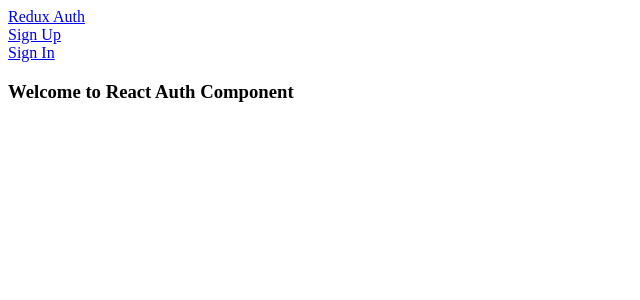
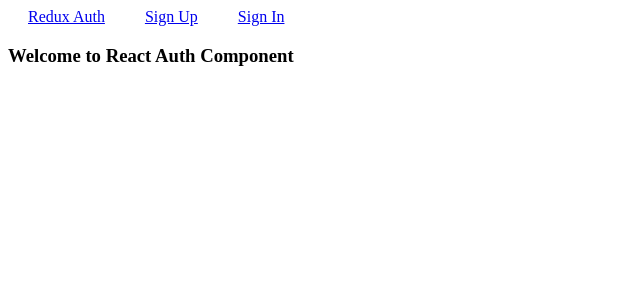
Before and after one commit to Basem101/auth, a React (Create React App) app in the folder client/: page / in a window 1280 px wide. Shown: the top 300 px of the page, without its empty margins (0-640 px from the left). Built offline with nearby package versions, Linux system fonts and the light colour scheme.

Commit message:
add minor styling

```diff
--- a/client/src/components/Header.js
+++ b/client/src/components/Header.js
@@ -3,13 +3,14 @@
 import React, { Component } from 'react';
 import { Link } from 'react-router-dom';
 import { connect } from 'react-redux';
+import '../css/header.css';
 
 class Header extends Component {
 
 	renderLinks() {
 		if(this.props.authenticated) {
 			return (
-				<div>
+				<div className="header">
 					<Link to="/feature">Feature</Link>
 					<br />
 					<Link to="/signout">Sign Out</Link>
@@ -17,7 +18,7 @@ class Header extends Component {
 			)
 		} else {
 			return (
-				<div>
+				<div className="header">
 					<Link to="/signup">Sign Up</Link>
 					<br />
 					<Link to="/signin">Sign In</Link>
@@ -28,7 +29,7 @@ class Header extends Component {
 
 	render() {
 		return (
-			<div>
+			<div className="header">
 				<Link to="/">Redux Auth</Link>
 				<br />
 				{ this.renderLinks() }
--- /dev/null
+++ b/client/src/css/header.css
@@ -0,0 +1,7 @@
+.header{
+	display: flex;
+}
+
+.header a{
+	margin: 0 20px;
+}
```
